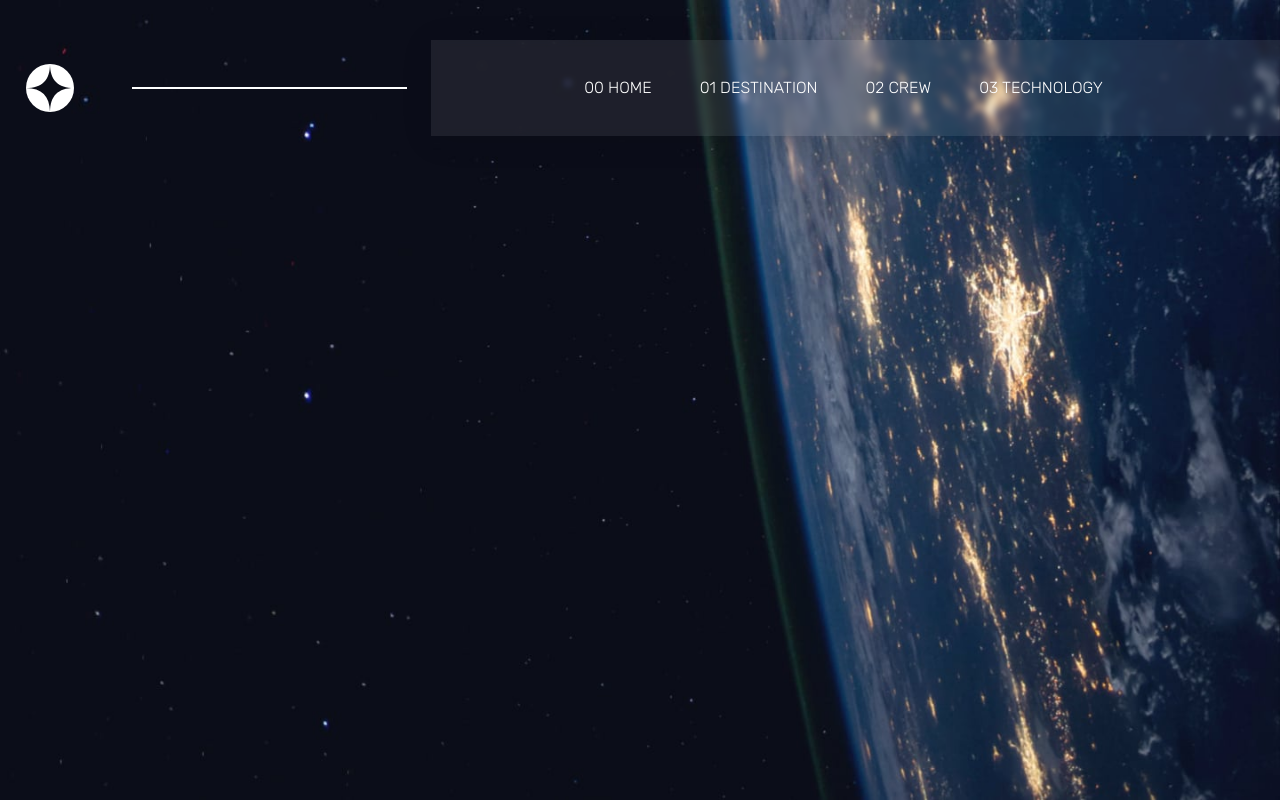
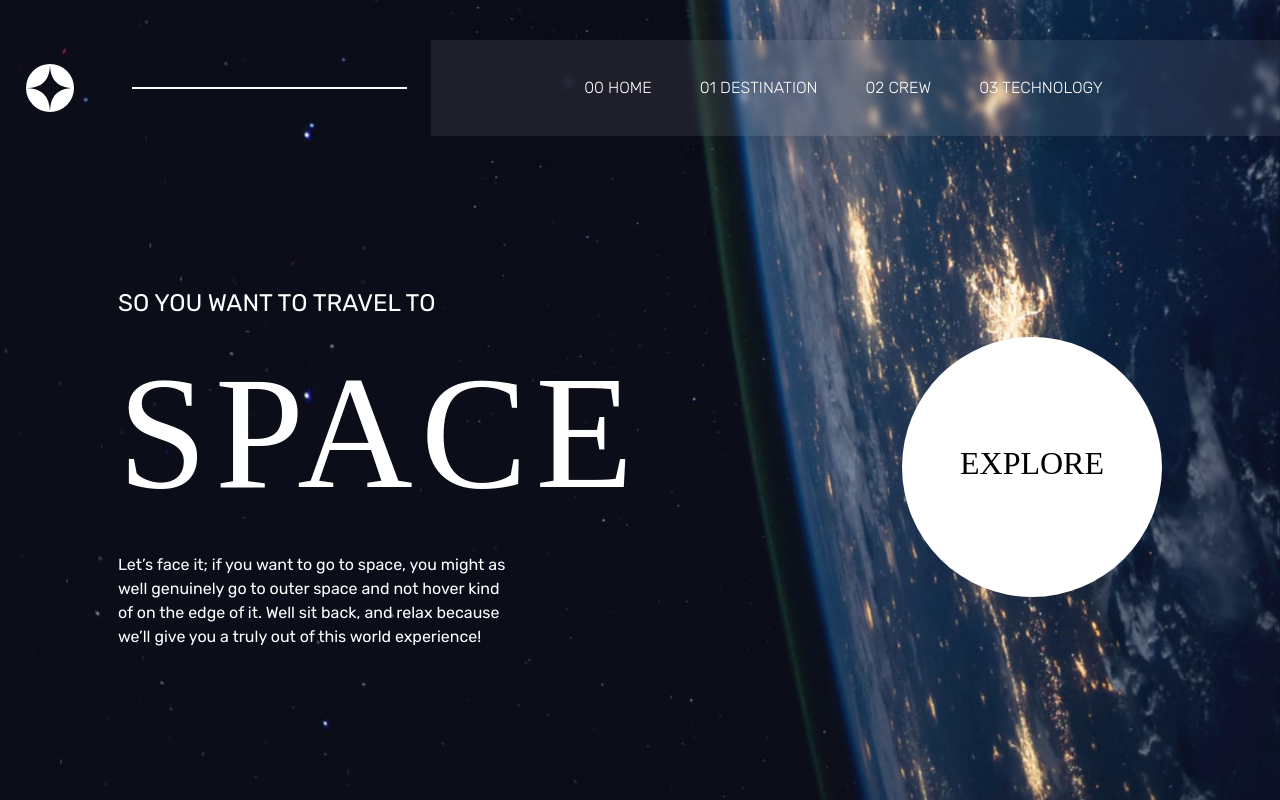
Before and after one commit to chazrsmit/space, a React (Vite) app: page / in a window 1280 px wide. Built offline with nearby package versions, Linux system fonts and the light colour scheme; a web font is replaced by a local one.

Commit message:
homepage done

```diff
--- a/src/App.css
+++ b/src/App.css
@@ -7,10 +7,10 @@
 body, html {
   margin: 0;
   padding: 0;
+  height: 100vh;
 }
 
 body {
-  height: 100vh;
   font-family: "Rubik";
   color: white;
 }
@@ -20,7 +20,7 @@ p {
   margin: 0;
 }
 
-h1 {
+h1, h2 {
   padding: 0;
   font-family: "Forum";
 }
--- a/src/assets/pages/home/Home.jsx
+++ b/src/assets/pages/home/Home.jsx
@@ -11,8 +11,24 @@ export default function Home() {
 
                 <Nav />
 
-                <div></div>
-
+                <div className="home-content d-flex container flex-column flex-md-row px-5">
+                    <div className="home-1 d-flex flex-column gap-3 justify-content-center">
+                        <div>
+                            <p className="p1">SO YOU WANT TO TRAVEL TO</p>
+                        </div>
+                        <div>
+                            <h1>SPACE</h1>
+                        </div>
+                        <div>
+                            <p className="w-75">Let’s face it; if you want to go to space, you might as well genuinely go to outer space and not hover kind of on the edge of it. Well sit back, and relax because we’ll give you a truly out of this world experience!</p>
+                        </div>
+                    </div>
+                    <div className="home-2  d-flex justify-content-end align-items-center">
+                        <div className="explore">
+                            <h2>EXPLORE</h2>
+                        </div>
+                    </div>
+                </div>
 
         </div>
 
--- a/src/assets/pages/home/home.css
+++ b/src/assets/pages/home/home.css
@@ -1,15 +1,51 @@
 .home {
-    height: 100vh;
+    height: auto;
     background: url("../../../../templates/assets/home/background-home-mobile.jpg");
     background-size: cover;
     padding-top: 40px;
+    position: relative;
+    display: flex;
+    flex-direction: column;
+    gap: 50px;
+}
+
+.home-content {
+    height: 74%;
+}
+
+.home-content h1 {
+    font-size: 160px;
+    letter-spacing: 8px;
+}
+
+.home-1, .home-2 {
+    flex: 1;
+}
+
+.p1 {
+    font-size: 24px;
+}
+
+.explore {
+    width: 260px;
+    height: 260px;
+    border-radius: 50%;
+    background-color: white;
+    display: flex;
+    justify-content: center;
+    align-items: center;
+}
+
+.explore h2 {
+    color: black;
+    font-weight: 200;
 }
 
 @media (min-width: 768px) {
     .home {
         background: url("../../../../templates/assets/home/background-home-tablet.jpg");
         background-size: cover;
-
+        height: 100vh;
     }
 }
 
@@ -17,5 +53,9 @@
     .home {
         background: url("../../../../templates/assets/home/background-home-desktop.jpg");
         background-size: cover;
+        height: 100vh;
+    }
+    .home-content {
+        height: 74%;
     }
 }
```
